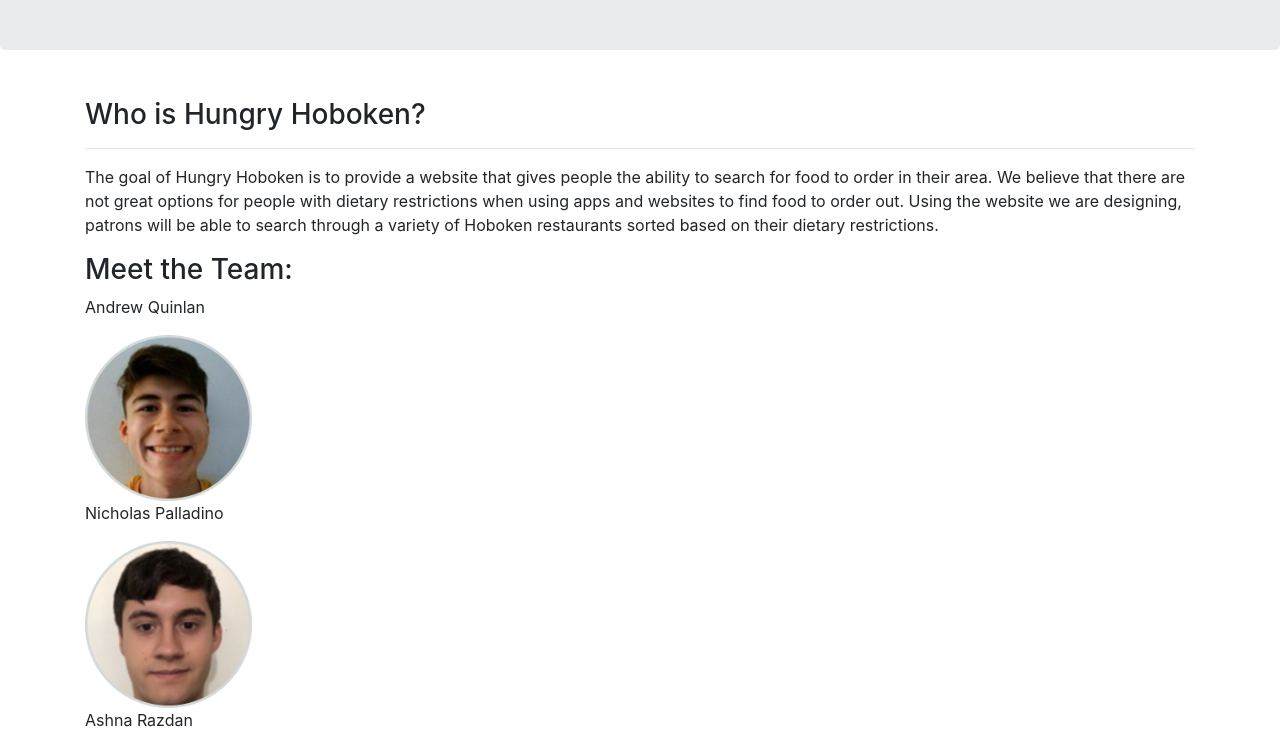
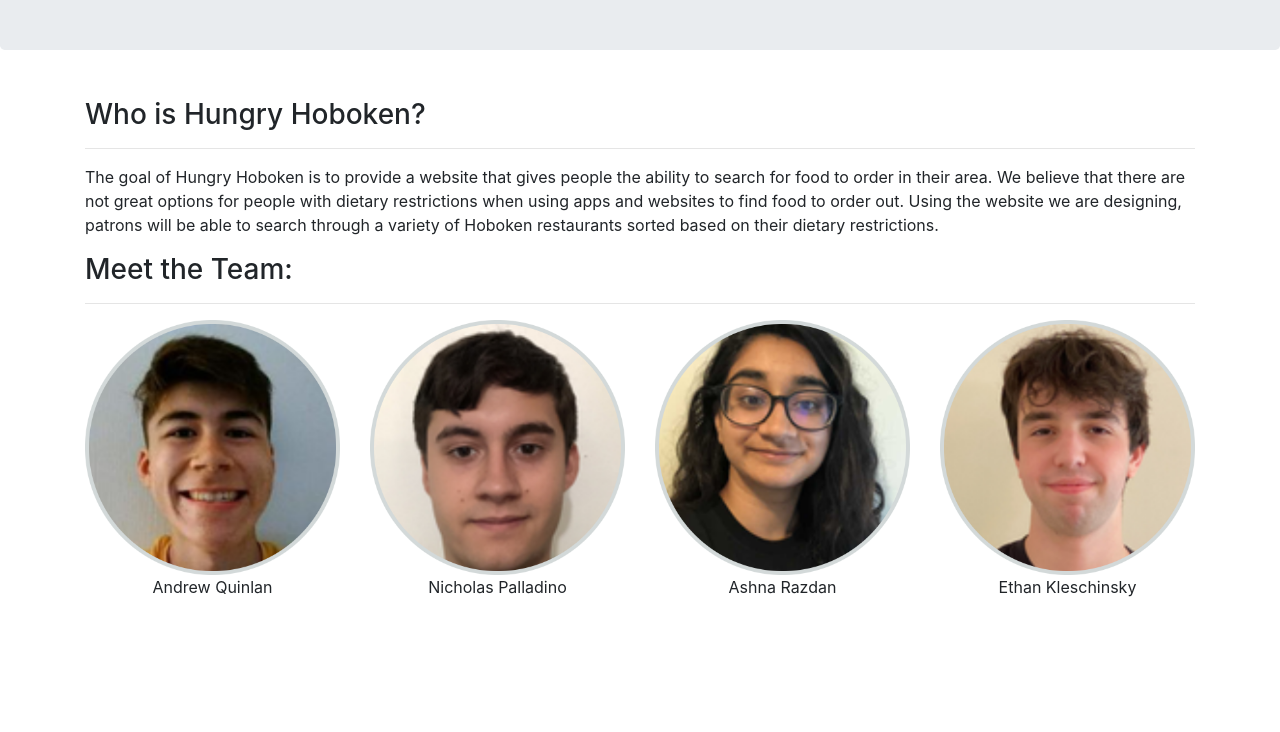
Before and after one commit to ashnarazdan123/hungry-hoboken, a website: page about.html in a window 1280 px wide. Shown: the part 220-952 px from the top of the page. After the commit the page ends 835 px from the top, so only its background shows below. Drawn offline with nearby package versions, Linux system fonts and the light colour scheme.

Commit message:
beautified about page

```diff
--- a/about.html
+++ b/about.html
@@ -75,6 +75,36 @@
             <!--About our team members-->
             <div class="container">
                 <h3>Meet the Team:</h3>
+                <hr>
+                <div class="row align-items-start">
+                    <div class="col">
+                        <img class="profile" src="img/andrew.png" alt="Andrew Quinlan">
+                    </div>
+                    <div class="col">
+                        <img class="profile" src="img/nick.png" alt="Nicholas Palladino">
+                    </div>
+                    <div class="col">
+                        <img class="profile" src="img/ashna.png" alt="Ashna Razdan">
+                    </div>
+                    <div class="col">
+                        <img class="profile" src="img/ethan.png" alt="Ethan Kleschinsky">
+                    </div>
+                </div>
+                <div class="row align-items-start">
+                    <div class="col">
+                        <p class="name">Andrew Quinlan</p>
+                    </div>
+                    <div class="col">
+                        <p class="name">Nicholas Palladino</p>
+                    </div>
+                    <div class="col">
+                        <p class="name">Ashna Razdan</p>
+                    </div>
+                    <div class="col">
+                        <p class="name">Ethan Kleschinsky</p>
+                    </div>
+                </div>
+                <!-- <h3>Meet the Team:</h3>
                 <p>Andrew Quinlan</p>
                 <img class="profile" src="img/andrew.png" alt="Andrew Quinlan">
                 <p>Nicholas Palladino</p>
@@ -82,7 +112,7 @@
                 <p>Ashna Razdan</p>
                 <img class="profile" src="img/ashna.png" alt="Ashna Razdan">
                 <p>Ethan Kleschinsky</p>
-                <img class="profile" src="img/ethan.png" alt="Ethan Kleschinsky">
+                <img class="profile" src="img/ethan.png" alt="Ethan Kleschinsky"> -->
             </div>
         </main>
     </body>
--- a/styles/style.css
+++ b/styles/style.css
@@ -10,8 +10,11 @@ h1 {
     max-height: 300px;
 }
 img.profile {
-  height: 15%;
-  width: 15%;
+  height: 100%;
+  width: 100%;
+}
+p.name {
+  text-align: center;
 }
 
 /* ID selectors */
```
